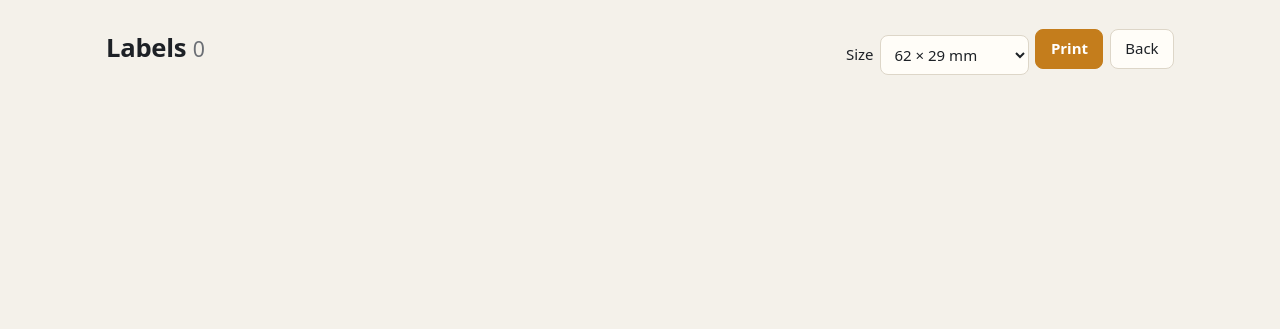
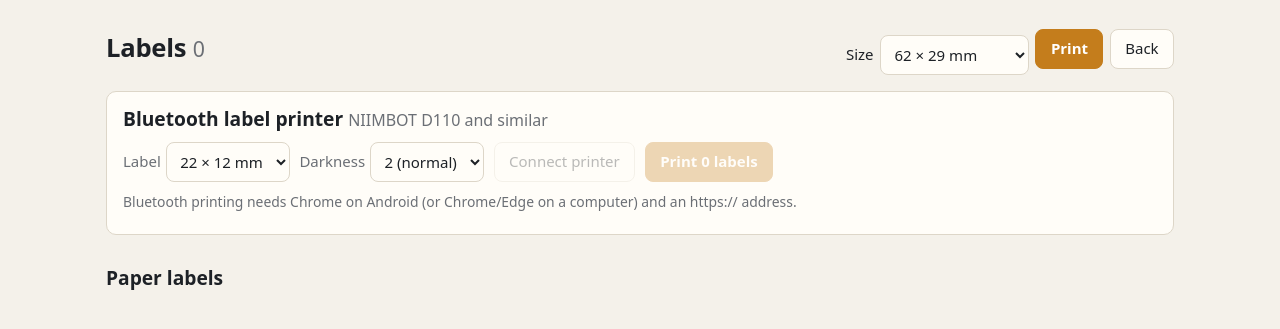
Before and after one commit to thepillock/relicbox, a Flask app: page /labels in a window 1280 px wide. Shown: the part 56-385 px from the top of the page. Run offline with Flask 3, Linux system fonts and the light colour scheme; data comes from the database, SQL or seed files in the repository; data that the repository does not hold is empty; some libraries are stand-ins or nearby versions.

Commit message:
Print labels on a NIIMBOT printer over Bluetooth
- Label page: "Bluetooth label printer" panel. Choose label size (22x12,
  30x12, 40x12, 30x15 mm), darkness (range from the connected model),
  Connect printer, Print. A batch prints as one job.
- Labels are drawn at 203 dpi: full-height QR on the left (whole dots per
  module), name (shrinks to fit, then shortened) and the reference split as
  "000-" / "094" on the right; snapped to pure black/white.
- Uses NiimBlueLib (MIT) 0.0.1-alpha.38, downloaded at image build time like
  ZXing; the D110 / D110_M print task and orientation come from the printer.
- /qr.json gives the QR modules for drawing on a canvas.
- Needs Chrome (Android or desktop) and https.

Co-Authored-By: Claude Opus 5.5 <noreply@anthropic.com>
Claude-Session: https://claude.ai/code/session_017D1izbd1F8fdUYrLA5rqB1

```diff
--- a/app/app.py
+++ b/app/app.py
@@ -1385,6 +1385,16 @@ def qr_svg():
     except ValueError:
         abort(400)
     return Response(svg, mimetype="image/svg+xml", headers={"Cache-Control": "public, max-age=86400"})
+
+
+@app.route("/qr.json")
+def qr_json():
+    """QR modules for drawing a label on a canvas (Bluetooth label printers)."""
+    try:
+        m = qr.matrix(request.args.get("d", ""))
+    except ValueError:
+        abort(400)
+    return jsonify(["".join("1" if v else "0" for v in row) for row in m])
 
 
 def base_url():
--- /dev/null
+++ b/app/static/niimbot.js
@@ -0,0 +1,118 @@
+// Print labels on a NIIMBOT printer (e.g. D110) over Web Bluetooth, using NiimBlueLib.
+// Labels are drawn on a canvas at the printer's resolution (203 dpi = 8 dots/mm): QR on the left,
+// item name and reference on the right, then sent as a single print job.
+window.Niimbot = (function () {
+  const DOTS_PER_MM = 203 / 25.4;
+  let client = null, meta = null, taskName = null;
+
+  const supported = () => !!(window.isSecureContext && navigator.bluetooth && window.niimbluelib &&
+                             window.niimbluelib.NiimbotBluetoothClient);
+
+  function fitFont(ctx, text, family, weight, maxW, maxH) {
+    let size = Math.floor(maxH);
+    for (; size > 6; size--) {
+      ctx.font = `${weight} ${size}px ${family}`;
+      if (ctx.measureText(text).width <= maxW) break;
+    }
+    return size;
+  }
+
+  function ellipsize(ctx, text, maxW) {
+    if (ctx.measureText(text).width <= maxW) return text;
+    let t = text;
+    while (t.length > 1 && ctx.measureText(t + '…').width > maxW) t = t.slice(0, -1);
+    return t.trimEnd() + '…';
+  }
+
+  // Draw one label. qrRows: array of "0101…" strings. Returns the canvas.
+  function draw(canvas, { ref, name, qrRows }, widthMm, heightMm) {
+    const W = Math.round(widthMm * DOTS_PER_MM), H = Math.round(heightMm * DOTS_PER_MM);
+    canvas.width = W; canvas.height = H;
+    const ctx = canvas.getContext('2d');
+    ctx.fillStyle = '#fff'; ctx.fillRect(0, 0, W, H);
+    const m = Math.max(3, Math.round(H * 0.05));
+
+    // QR: whole pixels per module so every module prints the same size
+    const n = qrRows.length;
+    const scale = Math.max(1, Math.floor((H - 4) / n));        // as big as the label height allows
+    const size = n * scale, qy = Math.round((H - size) / 2), qx = Math.max(qy, 3);
+    ctx.fillStyle = '#000';
+    qrRows.forEach((row, y) => {
+      for (let x = 0; x < n; x++) if (row[x] === '1') ctx.fillRect(qx + x * scale, qy + y * scale, scale, scale);
+    });
+
+    // Text: name on top, reference large below (split after its last "-", like 000- / 094)
+    const tx = qx + size + Math.round(m * 1.5), tw = W - tx - m;
+    if (tw > 10) {
+      ctx.textBaseline = 'top';
+      const nameH = Math.round(H * 0.2);
+      // shrink the name to fit (down to ~1.5 mm tall), then shorten it if it still doesn't
+      const nameSize = Math.max(Math.round(DOTS_PER_MM * 1.5), fitFont(ctx, name || '', 'system-ui, sans-serif', 600, tw, nameH));
+      ctx.font = `600 ${nameSize}px system-ui, sans-serif`;
+      ctx.fillText(ellipsize(ctx, name || '', tw), tx, m + (nameH - nameSize));
+      const cut = ref.lastIndexOf('-');
+      const lines = cut > 0 && cut < ref.length - 1 ? [ref.slice(0, cut + 1), ref.slice(cut + 1)] : [ref];
+      const top = m + nameH + Math.round(m * 0.6), avail = H - top - m;
+      const lineH = avail / lines.length;
+      const longest = lines.reduce((a, b) => (a.length >= b.length ? a : b));
+      const fs = fitFont(ctx, longest, 'ui-monospace, Menlo, Consolas, monospace', 'bold', tw, lineH * 1.05);
+      ctx.font = `bold ${fs}px ui-monospace, Menlo, Consolas, monospace`;
+      lines.forEach((ln, i) => ctx.fillText(ln, tx, top + i * lineH + (lineH - fs) / 2));
+    }
+
+    // Thermal printers are 1-bit: snap every pixel to pure black or white
+    const img = ctx.getImageData(0, 0, W, H), d = img.data;
+    for (let i = 0; i < d.length; i += 4) {
+      const v = (d[i] * 0.299 + d[i + 1] * 0.587 + d[i + 2] * 0.114) < 150 ? 0 : 255;
+      d[i] = d[i + 1] = d[i + 2] = v; d[i + 3] = 255;
+    }
+    ctx.putImageData(img, 0, 0);
+    return canvas;
+  }
+
+  async function connect() {
+    if (!supported()) throw new Error('Bluetooth printing needs Chrome (Android or desktop) and an https:// address.');
+    if (client && client.isConnected()) return describe();
+    client = new niimbluelib.NiimbotBluetoothClient();
+    await client.connect();               // shows the browser's device picker
+    meta = client.getModelMetadata() || null;
+    taskName = client.getPrintTaskType() || null;
+    return describe();
+  }
+
+  function describe() {
+    return {
+      model: meta ? meta.model : 'NIIMBOT printer',
+      densityMin: meta ? meta.densityMin : 1,
+      densityMax: meta ? meta.densityMax : 3,
+      densityDefault: meta ? meta.densityDefault : 2,
+      printheadMm: meta ? meta.printheadPixels / DOTS_PER_MM : 12,
+    };
+  }
+
+  async function print(canvases, density, onProgress) {
+    if (!client || !client.isConnected()) throw new Error('Not connected');
+    const lib = window.niimbluelib;
+    const dir = (meta && meta.printDirection) || 'left';
+    const labelType = (lib.LabelType && lib.LabelType.WithGaps) || 1;
+    const task = client.abstraction.newPrintTask(taskName || 'D110', { totalPages: canvases.length, density, labelType });
+    try {
+      await task.printInit();
+      for (let i = 0; i < canvases.length; i++) {
+        if (onProgress) onProgress(i + 1, canvases.length);
+        await task.printPage(lib.ImageEncoder.encodeCanvas(canvases[i], dir), 1);
+        if (i < canvases.length - 1 && task.waitForPageFinished) await task.waitForPageFinished();
+      }
+      await task.waitForFinished();
+    } finally {
+      try { await task.printEnd(); } catch (e) { /* ignore */ }
+    }
+  }
+
+  async function disconnect() {
+    if (client) { try { await client.disconnect(); } catch (e) {} }
+    client = null; meta = null; taskName = null;
+  }
+
+  return { supported, draw, connect, print, disconnect };
+})();
--- a/app/static/style.css
+++ b/app/static/style.css
@@ -389,3 +389,10 @@ button.armed, .btn.armed, button.link.armed { background: var(--bad) !important;
 
 .scan-photo { display: flex; align-items: center; gap: .7rem; flex-wrap: wrap; margin: 0 0 1rem; }
 .scan-dialog .actions { margin-top: .6rem; }
+
+/* Bluetooth label printer panel */
+.niimbot { margin-bottom: 1.4rem; }
+.niimbot-controls { display: flex; flex-wrap: wrap; gap: .6rem; align-items: center; }
+.nb-previews { display: flex; flex-wrap: wrap; gap: .6rem; margin-top: .6rem; }
+.nb-label { width: 264px; height: auto; image-rendering: pixelated; border: 1px solid var(--line); border-radius: 6px; background: #fff; }
+@media (max-width: 640px) { .nb-label { width: calc(50% - .3rem); } }
--- a/app/templates/labels.html
+++ b/app/templates/labels.html
@@ -15,6 +15,32 @@
     <a class="btn" href="{{ back }}">Back</a>
   </div>
 </div>
+<section class="panel noprint niimbot" id="niimbot">
+  <div class="ledger-head" style="margin-top:0">
+    <h2>Bluetooth label printer <small class="muted">NIIMBOT D110 and similar</small></h2>
+  </div>
+  <div class="niimbot-controls">
+    <label class="inline-label">Label
+      <select id="nb-size">
+        <option value="22x12">22 × 12 mm</option>
+        <option value="30x12">30 × 12 mm</option>
+        <option value="40x12">40 × 12 mm</option>
+        <option value="30x15">30 × 15 mm</option>
+      </select></label>
+    <label class="inline-label">Darkness <select id="nb-density"></select></label>
+    <button type="button" class="btn" id="nb-connect">Connect printer</button>
+    <button type="button" class="btn primary" id="nb-print" disabled>Print {{ items|length }} label{{ '' if items|length == 1 else 's' }}</button>
+  </div>
+  <p class="hint" id="nb-status"></p>
+  <div class="nb-previews">
+    {% for it in items %}
+    <canvas class="nb-label" data-ref="{{ it.ref }}" data-name="{{ it.name }}" data-qr="{{ item_qr_url(it.ref) }}"
+            title="{{ it.ref }} {{ it.name }}"></canvas>
+    {% endfor %}
+  </div>
+</section>
+
+<h2 class="noprint">Paper labels</h2>
 <div class="labels size-62x29" id="labels">
   {% for it in items %}
   {% set extra = it.descriptors[:2] | map(attribute='value') | join(' · ') %}
@@ -45,4 +71,61 @@ const saved = localStorage.getItem('labelSize'); if (saved) sel.value = saved;
 function apply() { box.className = 'labels size-' + sel.value; try { localStorage.setItem('labelSize', sel.value); } catch (e) {} }
 sel.addEventListener('change', apply); apply();
 </script>
+<script src="{{ url_for('static', filename='vendor/niimbluelib.min.js') }}" onerror="void 0"></script>
+<script src="{{ url_for('static', filename='niimbot.js') }}"></script>
+<script>
+(function () {
+  const sizeSel = document.getElementById('nb-size'), dens = document.getElementById('nb-density');
+  const status = document.getElementById('nb-status'), btnC = document.getElementById('nb-connect'), btnP = document.getElementById('nb-print');
+  const canvases = [...document.querySelectorAll('canvas.nb-label')];
+  const qrCache = {};
+  const store = (k, v) => { try { localStorage.setItem(k, v); } catch (e) {} };
+  const saved = localStorage.getItem('nbSize'); if (saved) sizeSel.value = saved;
+  function setDensity(min, max, def) {
+    const keep = localStorage.getItem('nbDensity');
+    dens.innerHTML = '';
+    for (let i = min; i <= max; i++) dens.add(new Option(i + (i === def ? ' (normal)' : ''), i));
+    dens.value = keep && +keep >= min && +keep <= max ? keep : def;
+  }
+  setDensity(1, 3, 2);
+  async function render() {
+    const [w, h] = sizeSel.value.split('x').map(Number);
+    await Promise.all(canvases.map(async c => {
+      const url = c.dataset.qr;
+      if (!qrCache[url]) qrCache[url] = await (await fetch('/qr.json?d=' + encodeURIComponent(url))).json();
+      Niimbot.draw(c, { ref: c.dataset.ref, name: c.dataset.name, qrRows: qrCache[url] }, w, h);
+    }));
+  }
+  sizeSel.addEventListener('change', () => { store('nbSize', sizeSel.value); render(); });
+  dens.addEventListener('change', () => store('nbDensity', dens.value));
+  render();
+  if (!Niimbot.supported()) {
+    btnC.disabled = true;
+    status.textContent = window.isSecureContext && navigator.bluetooth
+      ? 'The printer library isn\'t available in this build.'
+      : 'Bluetooth printing needs Chrome on Android (or Chrome/Edge on a computer) and an https:// address.';
+  }
+  btnC.addEventListener('click', async () => {
+    status.textContent = 'Choose your printer in the list…';
+    try {
+      const p = await Niimbot.connect();
+      setDensity(p.densityMin, p.densityMax, p.densityDefault);
+      status.textContent = 'Connected to ' + p.model + '.';
+      btnC.textContent = 'Connected'; btnC.disabled = true; btnP.disabled = false;
+    } catch (e) { status.textContent = 'Couldn\'t connect: ' + (e.message || e); }
+  });
+  btnP.addEventListener('click', async () => {
+    btnP.disabled = true;
+    try {
+      await render();
+      await Niimbot.print(canvases, +dens.value, (i, n) => { status.textContent = `Printing ${i} of ${n}…`; });
+      status.textContent = `Printed ${canvases.length} label${canvases.length === 1 ? '' : 's'}.`;
+    } catch (e) {
+      status.textContent = 'Printing failed: ' + (e.message || e) + '. Try reconnecting the printer.';
+      btnC.disabled = false; btnC.textContent = 'Reconnect';
+      await Niimbot.disconnect();
+    } finally { btnP.disabled = !btnC.disabled; }
+  });
+})();
+</script>
 {% endblock %}
```
Also changed, not shown: README.md, 1 other file.
